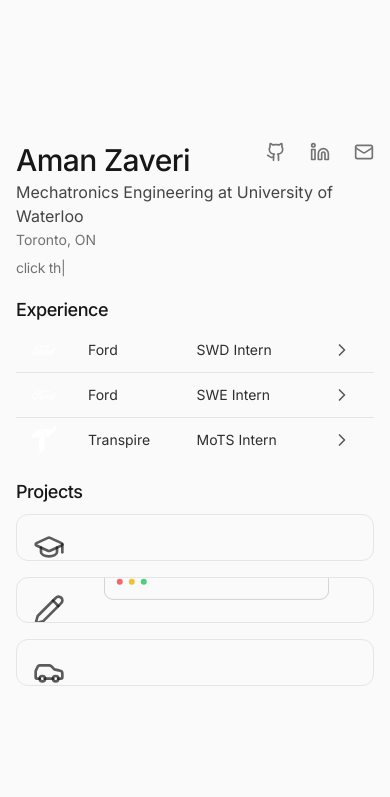
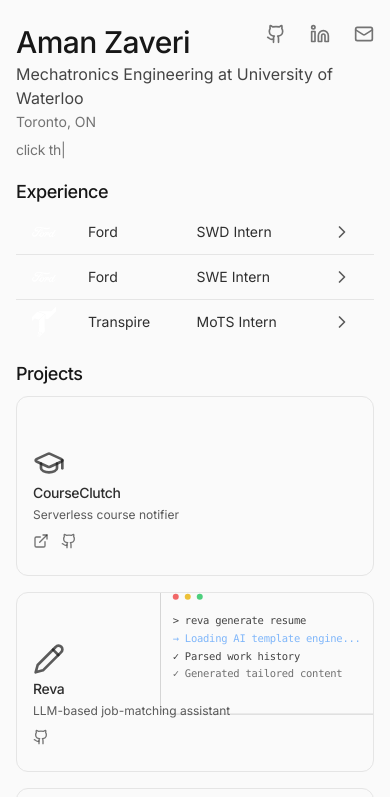
Before and after one commit to amanzav/portfolio, a Next.js app: page / in a window 390 px wide. Shown: the top 797 px of the page. Built offline with nearby package versions, Linux system fonts and the light colour scheme.

Commit message:
added responsiveness to bento cards and added link to site

```diff
--- a/components/Projects.tsx
+++ b/components/Projects.tsx
@@ -9,8 +9,9 @@
   {
     Icon: GraduationCap,
     name: "CourseClutch",
-    description: "Serverless course notifier (FastAPI + AWS Lambda).",
+    description: "Serverless course notifier",
     href: "https://github.com/amanzav/course-clutch",
+    siteUrl: "https://courseclutch.com",
     cta: "View on GitHub",
     background: <img className="absolute -top-20 -right-20 opacity-60" />,
     className: "lg:col-start-1 lg:col-end-2",
@@ -18,7 +19,7 @@
   {
     Icon: Pencil,
     name: "Reva",
-    description: "LLM-based job-matching assistant (Next.js + LangChain).",
+    description: "LLM-based job-matching assistant",
     href: "https://github.com/amanzav/reva",
     cta: "View on GitHub",
     background: <RevaTerminal />,
@@ -47,7 +48,7 @@
         Projects
       </h2>
 
-      <BentoGrid className="lg:grid-cols-3 auto-rows-[12vw] max-w-5xl mx-auto">
+      <BentoGrid className="sm:grid-cols-3 auto-rows-[max(12vw,180px)] max-w-5xl mx-auto">
         {projects.map((project) => (
           <BentoCard key={project.name} {...project} />
         ))}
--- a/components/backgrounds/RevaTerminal.tsx
+++ b/components/backgrounds/RevaTerminal.tsx
@@ -1,85 +1,70 @@
 "use client";
 
-import { useEffect, useRef, useState } from "react";
+import { useEffect, useState } from "react";
 import {
   AnimatedSpan,
   Terminal,
   TypingAnimation,
 } from "@/components/ui/terminal";
 
+const commands = [
+  {
+    command: "> reva analyze job-match",
+    output: [
+      { text: "→ Initializing LangChain pipeline...", className: "text-blue-400" },
+      { text: "✓ Loaded embedding model", className: "text-foreground" },
+      { text: "✓ Connected to vector store", className: "text-foreground" },
+      { text: "📊 Top match: 94% similarity", className: "text-blue-400" },
+    ],
+  },
+  {
+    command: "> reva generate resume",
+    output: [
+      { text: "→ Loading AI template engine...", className: "text-blue-400" },
+      { text: "✓ Parsed work history", className: "text-foreground" },
+      { text: "✓ Generated tailored content", className: "text-foreground" },
+      { text: "✅ Resume exported to PDF", className: "text-green-400" },
+    ],
+  },
+  {
+    command: "> reva optimize profile",
+    output: [
+      { text: "→ Analyzing LinkedIn profile...", className: "text-blue-400" },
+      { text: "✓ Identified 12 keywords", className: "text-foreground" },
+      { text: "✓ Suggested skill endorsements", className: "text-foreground" },
+      { text: "⚡ Profile score: 87/100", className: "text-blue-400" },
+    ],
+  },
+];
+
 export function RevaTerminal() {
-  const [key, setKey] = useState(0);
-  const preRef = useRef<HTMLDivElement>(null);
+  const [commandIndex, setCommandIndex] = useState(0);
 
   useEffect(() => {
-    // Reset the terminal every 8 seconds to loop the animation
+    // Cycle through commands every 4 seconds
     const interval = setInterval(() => {
-      setKey((prev) => prev + 1);
-    }, 8000);
+      setCommandIndex((prev) => (prev + 1) % commands.length);
+    }, 4000);
 
     return () => clearInterval(interval);
   }, []);
 
-  useEffect(() => {
-    // Auto-scroll to bottom when content changes
-    const observer = new MutationObserver(() => {
-      const preElement = preRef.current?.querySelector("pre");
-      if (preElement) {
-        preElement.scrollTop = preElement.scrollHeight;
-      }
-    });
-
-    if (preRef.current) {
-      observer.observe(preRef.current, {
-        childList: true,
-        subtree: true,
-        characterData: true,
-      });
-    }
-
-    return () => observer.disconnect();
-  }, [key]);
+  const currentCommand = commands[commandIndex];
 
   return (
-    <div ref={preRef}>
+    <div>
       <Terminal
-        key={key}
-        className="absolute -top-3 left-3 w-[300px] max-h-[150px] opacity-80 scale-[0.75] origin-top-right !bg-transparent !border-foreground/30 !overflow-hidden [&>div:first-child]:!bg-transparent [&>div:first-child]:!border-transparent [&>pre]:max-h-[120px] [&>pre]:overflow-y-hidden [&>pre]:overflow-x-hidden [&>pre]:scroll-smooth pointer-events-none"
+        key={commandIndex}
+        className="absolute -top-3 lg:-right-1 md:-right-10 sm:-right-16 -right-3 w-[300px] max-h-[200px] opacity-80 scale-[0.75] origin-top-right !bg-transparent !border-foreground/30 !overflow-hidden [&>div:first-child]:!bg-transparent [&>div:first-child]:!border-transparent [&>pre]:max-h-[120px] [&>pre]:overflow-hidden pointer-events-none"
       >
-      <TypingAnimation duration={40}>&gt; reva analyze job-match</TypingAnimation>
+        <TypingAnimation duration={30}>{currentCommand.command}</TypingAnimation>
 
-      <AnimatedSpan className="text-blue-400">
-        → Initializing LangChain pipeline...
-      </AnimatedSpan>
-
-      <AnimatedSpan className="text-foreground">
-        ✓ Loaded embedding model
-      </AnimatedSpan>
-
-      <AnimatedSpan className="text-foreground">
-        ✓ Connected to vector store
-      </AnimatedSpan>
-
-      <AnimatedSpan className="text-foreground">
-        ✓ Processing resume data
-      </AnimatedSpan>
-
-      <AnimatedSpan className="text-blue-400">
-        ⚡ Analyzing 247 job postings...
-      </AnimatedSpan>
-
-      <AnimatedSpan className="text-foreground">
-        ✓ Generated similarity scores
-      </AnimatedSpan>
-
-      <AnimatedSpan className="text-blue-400">
-        📊 Top match: 94% similarity
-      </AnimatedSpan>
-
-      <TypingAnimation className="text-foreground" duration={50}>
-        Analysis complete. 12 high-confidence matches found.
-      </TypingAnimation>
-    </Terminal>
+        {currentCommand.output.map((line, idx) => (
+          <AnimatedSpan key={idx} className={line.className}>
+            {line.text}
+          </AnimatedSpan>
+        ))}
+      </Terminal>
     </div>
   );
 }
--- a/components/ui/bento-grid.tsx
+++ b/components/ui/bento-grid.tsx
@@ -1,5 +1,6 @@
 import { ComponentPropsWithoutRef, ReactNode } from "react"
 import { ArrowRightIcon } from "@radix-ui/react-icons"
+import { Github, ExternalLink } from "lucide-react"
 
 import { cn } from "@/lib/utils"
 import { Button } from "@/components/ui/button"
@@ -17,13 +18,14 @@
   description: string
   href: string
   cta: string
+  siteUrl?: string
 }
 
 const BentoGrid = ({ children, className, ...props }: BentoGridProps) => {
   return (
     <div
       className={cn(
-        "grid w-full auto-rows-[22rem] grid-cols-3 gap-4",
+        "grid w-full auto-rows-[22rem] grid-cols-1 gap-4",
         className
       )}
       {...props}
@@ -41,12 +43,13 @@
   description,
   href,
   cta,
+  siteUrl,
   ...props
 }: BentoCardProps) => (
   <div
     key={name}
     className={cn(
-      "group relative col-span-3 flex flex-col justify-between overflow-hidden rounded-xl",
+      "group relative col-span-1 flex flex-col justify-between overflow-hidden rounded-xl",
       // transparent with subtle border
       "bg-transparent border border-border",
       className
@@ -57,28 +60,39 @@
       {background}
     </div>
     <div className="relative z-10 p-4 mt-auto">
-      <div className="pointer-events-none flex transform-gpu flex-col gap-1 transition-all duration-300 lg:group-hover:-translate-y-10">
-        <Icon className="h-8 w-8 origin-left transform-gpu text-foreground/70 transition-all duration-300 ease-in-out group-hover:scale-75" />
+      <div className="pointer-events-none flex transform-gpu flex-col gap-1 transition-all duration-300 sm:group-hover:-translate-y-4">
+        <Icon className="h-8 w-8 origin-left transform-gpu text-foreground/70 transition-all duration-300 ease-in-out group-hover:scale-85" />
         <h3 className="text-sm font-medium text-foreground/90 tracking-tight">
           {name}
         </h3>
-        <p className="max-w-lg text-xs text-foreground/70">{description}</p>
+        <p className="max-w-lg text-xs text-foreground/70 truncate">{description}</p>
       </div>
 
       <div
         className={cn(
-          "pointer-events-none flex w-full translate-y-0 transform-gpu flex-row items-center transition-all duration-300 group-hover:translate-y-0 group-hover:opacity-100 lg:hidden"
+          "pointer-events-none flex w-full translate-y-0 transform-gpu flex-row items-center gap-3 transition-all duration-300 group-hover:translate-y-0 group-hover:opacity-100 sm:hidden"
         )}
       >
+        {siteUrl && (
+          <Button
+            variant="link"
+            asChild
+            size="sm"
+            className="pointer-events-auto p-0"
+          >
+            <a href={siteUrl} target="_blank" rel="noopener noreferrer" className="group/icon">
+              <ExternalLink className="h-4 w-4 text-foreground/60 group-hover/icon:text-foreground group-hover/icon:scale-[1.01] transition-all duration-150" />
+            </a>
+          </Button>
+        )}
         <Button
           variant="link"
           asChild
           size="sm"
-          className="pointer-events-auto p-0 text-xs text-foreground/70 hover:text-foreground"
+          className="pointer-events-auto p-0"
         >
-          <a href={href}>
-            {cta}
-            <ArrowRightIcon className="ms-1 h-3 w-3 rtl:rotate-180" />
+          <a href={href} target="_blank" rel="noopener noreferrer" className="group/icon">
+            <Github className="h-4 w-4 text-foreground/60 group-hover/icon:text-foreground group-hover/icon:scale-[1.01] transition-all duration-150" />
           </a>
         </Button>
       </div>
@@ -86,18 +100,29 @@
 
     <div
       className={cn(
-        "pointer-events-none absolute bottom-0 hidden w-full translate-y-10 transform-gpu flex-row items-center p-4 opacity-0 transition-all duration-300 group-hover:translate-y-0 group-hover:opacity-100 lg:flex z-20"
+        "pointer-events-none absolute bottom-0 hidden w-full translate-y-4 transform-gpu flex-row items-center gap-3 px-4 opacity-0 transition-all duration-300 group-hover:translate-y-0 group-hover:opacity-100 sm:flex z-20"
       )}
     >
+      {siteUrl && (
+        <Button
+          variant="link"
+          asChild
+          size="sm"
+          className="pointer-events-auto p-0"
+        >
+          <a href={siteUrl} target="_blank" rel="noopener noreferrer" className="group/icon">
+            <ExternalLink className="h-4 w-4 text-foreground/60 group-hover/icon:text-foreground group-hover/icon:scale-[1.01] transition-all duration-150" />
+          </a>
+        </Button>
+      )}
       <Button
         variant="link"
         asChild
         size="sm"
-        className="pointer-events-auto p-0 text-xs text-foreground/70 hover:text-foreground"
+        className="pointer-events-auto p-0"
       >
-        <a href={href}>
-          {cta}
-          <ArrowRightIcon className="ms-1 h-3 w-3 rtl:rotate-180" />
+        <a href={href} target="_blank" rel="noopener noreferrer" className="group/icon">
+          <Github className="h-4 w-4 text-foreground/60 group-hover/icon:text-foreground group-hover/icon:scale-[1.01] transition-all duration-150" />
         </a>
       </Button>
     </div>
```
